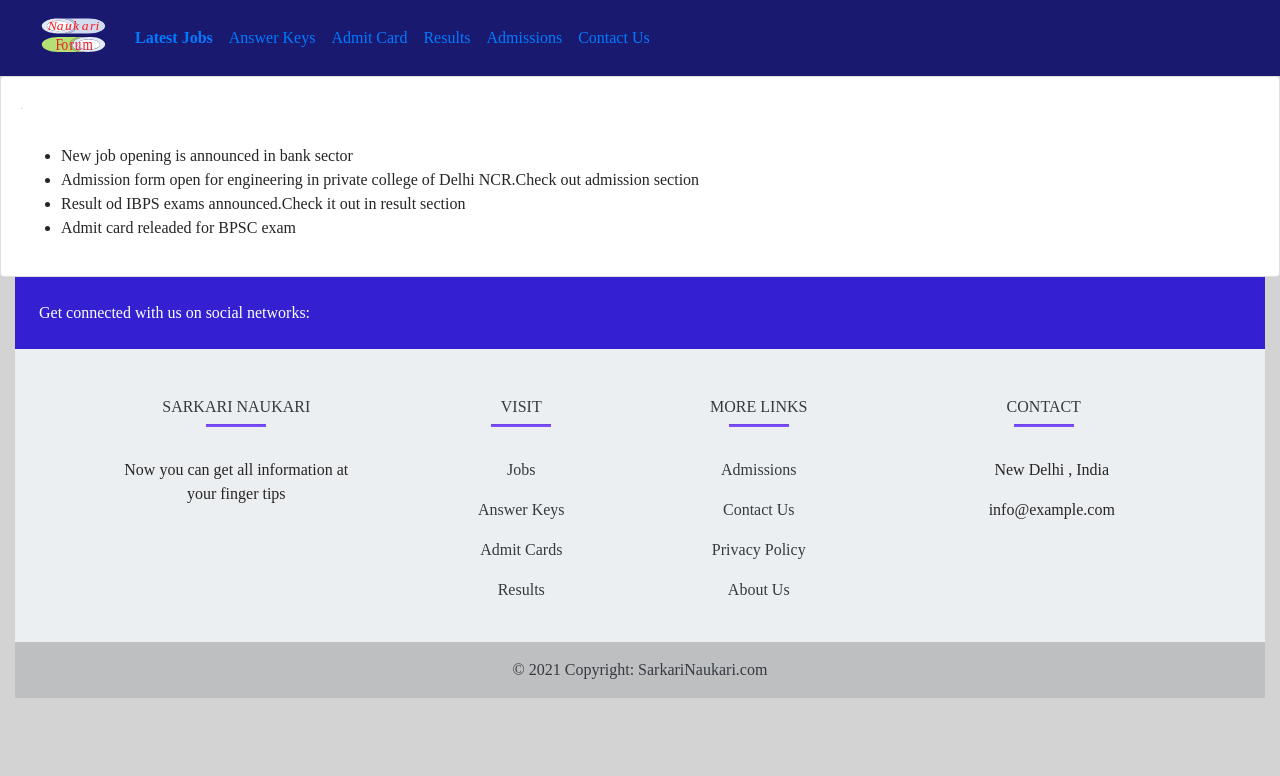
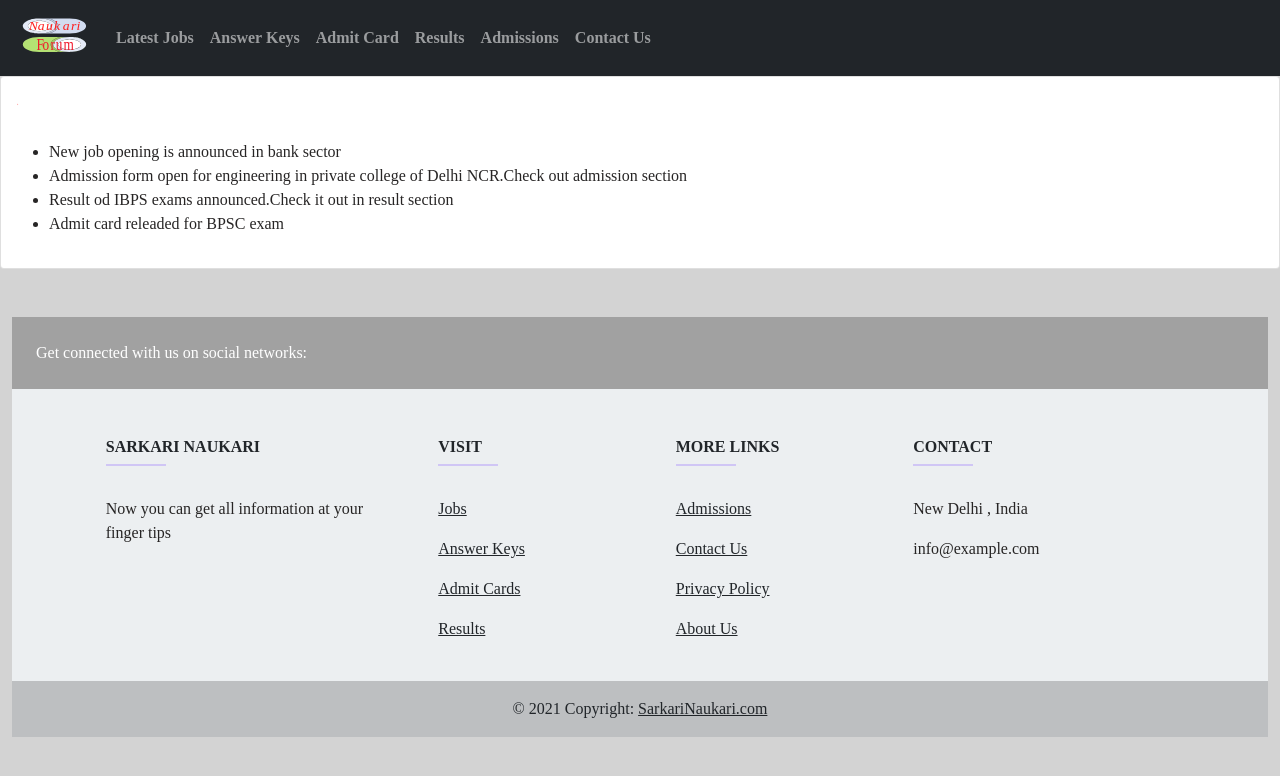
Before and after one commit to amya9/sarkari-naukari, a Flask app: page / in a window 1280 px wide. Shown: the top 776 px of the page. Run offline with Flask 2, Linux system fonts and the light colour scheme; data that the repository does not hold is empty; some libraries are stand-ins or nearby versions.

Commit message:
UI FIXED

```diff
--- a/static/styles.css
+++ b/static/styles.css
@@ -32,3 +32,9 @@ a.custom-card:hover {
  background-color: rgb(15, 15, 15);
  color: rgb(12, 145, 34);
 }
+
+/* responsive navbar  */
+.card-custom {
+    max-width: 300px;
+    max-height: 400px;
+}
--- a/templates/admitCard.html
+++ b/templates/admitCard.html
@@ -4,10 +4,12 @@
 {% endblock title %}
 {% block body %}
 
+<div class="container ">
+  <div class="row mx-0  mt-3">
 {% for admit_card in  admit_card_collection  %}
 
+<div class="card my-1 mx-3  ">
 <a href="{{admit_card.admit_card_url}}"  target="_blank" rel="noopener noreferrer" class="custom-card" style="text-decoration: none;">
-<div class="card my-3 mx-3  ">
     <div class="card-body">
       <h2 class="card-title">{{admit_card.admit_card_title | safe}}</h2>
       <p class="card-text">{{admit_card.admit_card_description | safe }}</p>
@@ -16,4 +18,6 @@
   </div>
    </a>
 {% endfor %}
+</div>
+</div>
 {% endblock body %}
--- a/templates/base.html
+++ b/templates/base.html
@@ -6,7 +6,12 @@
     <meta name="viewport" content="width=device-width, initial-scale=1, shrink-to-fit=no">
 
     <!-- Bootstrap CSS -->
-    <link rel="stylesheet" href="https://stackpath.bootstrapcdn.com/bootstrap/4.3.1/css/bootstrap.min.css" integrity="sha384-ggOyR0iXCbMQv3Xipma34MD+dH/1fQ784/j6cY/iJTQUOhcWr7x9JvoRxT2MZw1T" crossorigin="anonymous">
+    <link
+    href="https://cdn.jsdelivr.net/npm/bootstrap@5.1.3/dist/css/bootstrap.min.css"
+    rel="stylesheet"
+    integrity="sha384-1BmE4kWBq78iYhFldvKuhfTAU6auU8tT94WrHftjDbrCEXSU1oBoqyl2QvZ6jIW3"
+    crossorigin="anonymous">
+    <!-- Bootstrap JS -->
 
    <link rel="stylesheet" href=" {{ url_for('static', filename='styles.css') }}">
 
@@ -17,34 +22,33 @@
   </head>
   <body >
 
-    <nav class="navbar navbar-expand-lg ">
+    <nav class="navbar navbar-expand-md navbar-dark bg-dark ">
         <div class="container-fluid">
           <a class="navbar-brand" href="{{url_for('home_page')}}">
             <img src="/static/logo1.svg" alt="Home" width="80" height="50" lass="d-inline-block align-text-top">
-
           </a>
           <button class="navbar-toggler" type="button" data-bs-toggle="collapse" data-bs-target="#navbarSupportedContent" aria-controls="navbarSupportedContent" aria-expanded="false" aria-label="Toggle navigation">
             <span class="navbar-toggler-icon"></span>
           </button>
           <div class="collapse navbar-collapse" id="navbarSupportedContent">
-            <ul class="navbar-nav me-auto mb-2 mb-lg-0">
+            <ul class="navbar-nav nav navbar-right ">
               <li class="nav-item">
                 <a class="nav-link " aria-current="page" href="{{url_for('latest_jobs')}}"><b> Latest Jobs </b></a>
               </li>
               <li class="nav-item">
-                <a class="nav-link " aria-current="page" href="{{url_for('answer_keys')}}">Answer Keys</a>
+                <a class="nav-link " aria-current="page" href="{{url_for('answer_keys')}}"><b>Answer Keys</b></a>
               </li>
               <li class="nav-item">
-                <a class="nav-link" href="{{url_for('admit_card')}}">Admit Card</a>
+                <a class="nav-link" href="{{url_for('admit_card')}}"><b>Admit Card</b></a>
               </li>
               <li class="nav-item">
-                <a class="nav-link" href="{{url_for('results')}}">Results</a>
+                <a class="nav-link" href="{{url_for('results')}}"><b>Results</b></a>
               </li>
               <li class="nav-item">
-                <a class="nav-link" href="{{url_for('admissions')}}">Admissions</a>
+                <a class="nav-link" href="{{url_for('admissions')}}"><b>Admissions</b></a>
               </li>
               <li class="nav-item">
-                <a class="nav-link" href="{{url_for('contact_us')}}">Contact Us</a>
+                <a class="nav-link" href="{{url_for('contact_us')}}"><b>Contact Us</b></a>
               </li>
 
 
@@ -58,12 +62,12 @@
     {% block body %}
 
     {% endblock body %}
-
-    <!-- Optional JavaScript -->
-    <!-- jQuery first, then Popper.js, then Bootstrap JS -->
+    <script
+    src="https://cdn.jsdelivr.net/npm/bootstrap@5.1.3/dist/js/bootstrap.bundle.min.js"
+    integrity="sha384-ka7Sk0Gln4gmtz2MlQnikT1wXgYsOg+OMhuP+IlRH9sENBO0LRn5q+8nbTov4+1p"
+    crossorigin="anonymous"></script>
     <script src="https://code.jquery.com/jquery-3.3.1.slim.min.js" integrity="sha384-q8i/X+965DzO0rT7abK41JStQIAqVgRVzpbzo5smXKp4YfRvH+8abtTE1Pi6jizo" crossorigin="anonymous"></script>
     <script src="https://cdnjs.cloudflare.com/ajax/libs/popper.js/1.14.7/umd/popper.min.js" integrity="sha384-UO2eT0CpHqdSJQ6hJty5KVphtPhzWj9WO1clHTMGa3JDZwrnQq4sF86dIHNDz0W1" crossorigin="anonymous"></script>
-    <script src="https://stackpath.bootstrapcdn.com/bootstrap/4.3.1/js/bootstrap.min.js" integrity="sha384-JjSmVgyd0p3pXB1rRibZUAYoIIy6OrQ6VrjIEaFf/nJGzIxFDsf4x0xIM+B07jRM" crossorigin="anonymous"></script>
 
   </body>
   <!-- Remove the container if you want to extend the Footer to full width. -->
@@ -77,7 +81,7 @@
       <!-- Section: Social media -->
       <section
                class="d-flex justify-content-between p-4 text-white"
-               style="background-color: #3321d1"
+               style="background-color: #a1a1a1"
                >
         <!-- Left -->
         <div class="me-5">
--- a/templates/homepage.html
+++ b/templates/homepage.html
@@ -22,37 +22,24 @@
   </div>
 </div>
 
-<div class="container-fluid ">
-  <div class="row">
-    <div class="col-2">
-
-    </div>
    <!--<div class="row mx-0 ">-->
-    <div class="container-fluid ">
-      <div class="row mx-0 ">
+<div class="container ">
+  <div class="row mx-0  mt-5">
     {% for category  in category_collection  %}
-
+    <div class="card card-custom mx-2 mb-3 " >
         <a href="{{url_for('item' , category_name = category.category_title)}}" class="custom-card" style="text-decoration: none;">
-      <div class="col-3  my-3" >
-        <div class="card " >
           <img src="/static/result.png" class="card-img-top img-fluid" alt="..." style="height: 200px;">
           <div class="card-body">
             <h5 class="card-title" >{{category.category_title}}</h5>
             <p class="card-text">{{category.category_description}}</p>
           </div>
           <div class="card-footer text-right">
-
-            <a href="{{url_for('item')}}" class="btn btn-primary card-btn">Open All</a>
-          </div>
-        </div>
+            <a href="{{url_for('item' , category_name = category.category_title)}}" class="btn btn-primary card-btn">Open All</a>
           </div>
         </a>
+      </div>
     {% endfor %}
 </div>
 </div>
-    <div class="col-2">
 
-    </div>
-  </div>
-</div>
 {% endblock body %}
```
Also changed, not shown: templates/admission.html (+9 -5 lines), templates/answerKey.html (+7 -4 lines), templates/item.html (+42 -22 lines), templates/result.html (+7 -4 lines). Lines whose indentation alone changed are shown as unchanged.
